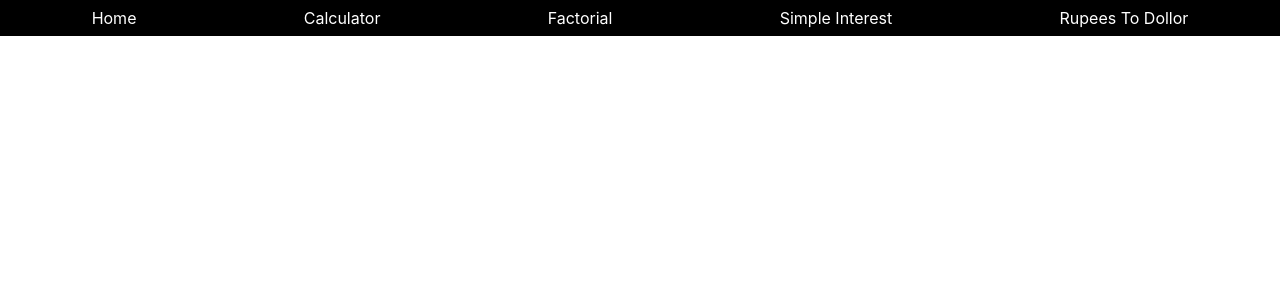
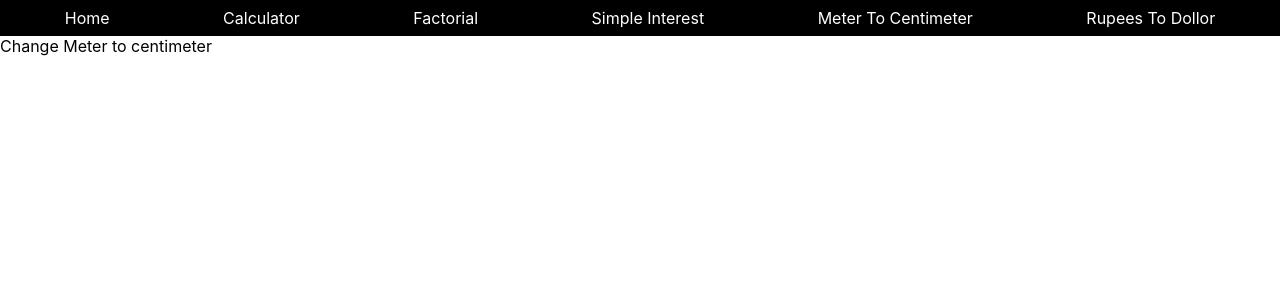
Before and after one commit to rohityadav15/react-web-calculator, a React (Create React App) app: page /meterToCentimeter in a window 1280 px wide. Shown: the top 300 px of the page. Built offline with nearby package versions, Linux system fonts and the light colour scheme.

Commit message:
meter to centimeter change

```diff
--- a/src/App.js
+++ b/src/App.js
@@ -6,6 +6,7 @@ import Calculator from "./pages/Calculator";
 import Factorial from "./pages/Factorial";
 import RupeesToDollor from "./pages/RupeesToDllor";
 import SimpleInterest from "./pages/SimpleInterest";
+import MeterToCentimeter from "./pages/MeterToCentimeter";
 
 const WebCalculator = () => {
   return (
@@ -47,6 +48,12 @@ const WebCalculator = () => {
               Simple Interest
             </Link>
             <Link
+              to="/meterToCentimeter"
+              style={{ color: "white", textDecoration: "none" }}
+            >
+              Meter To Centimeter
+            </Link>
+            <Link
               to="/rupeesToDollor"
               style={{ color: "white", textDecoration: "none" }}
             >
@@ -61,6 +68,7 @@ const WebCalculator = () => {
             <Route path="/factorial" element={<Factorial />} />
             <Route path="/simpleInterest" element={<SimpleInterest />} />
             <Route path="/rupeesToDollor" element={<RupeesToDollor />} />
+            <Route path="/meterToCentimeter" element={<MeterToCentimeter />} />
           </Routes>
         </Box>
       </Router>
```
